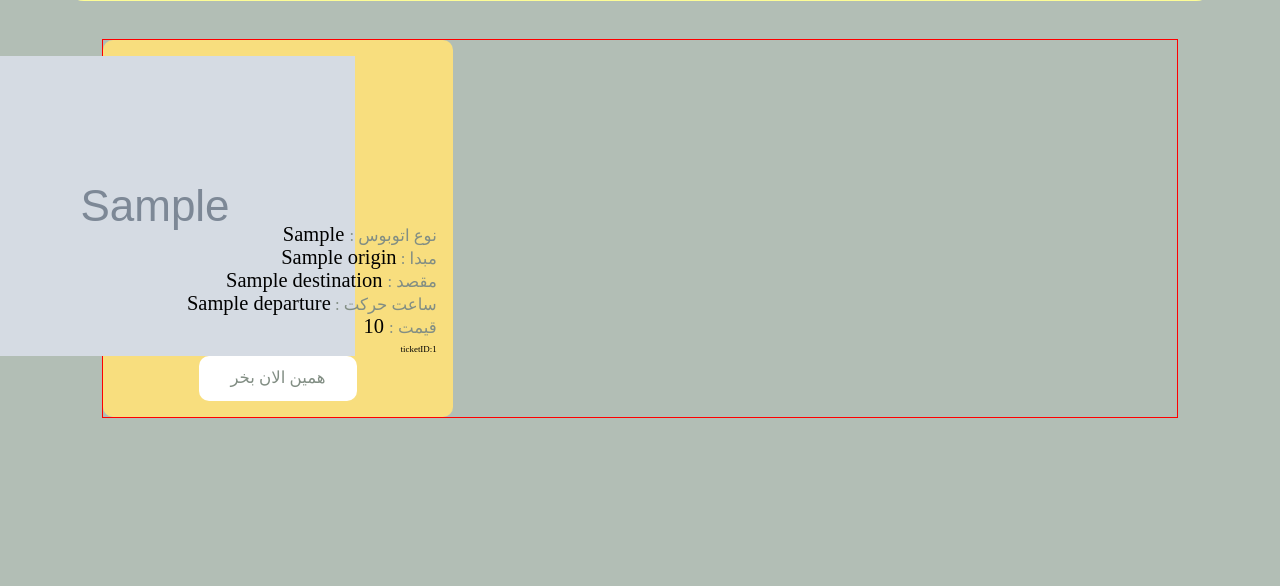
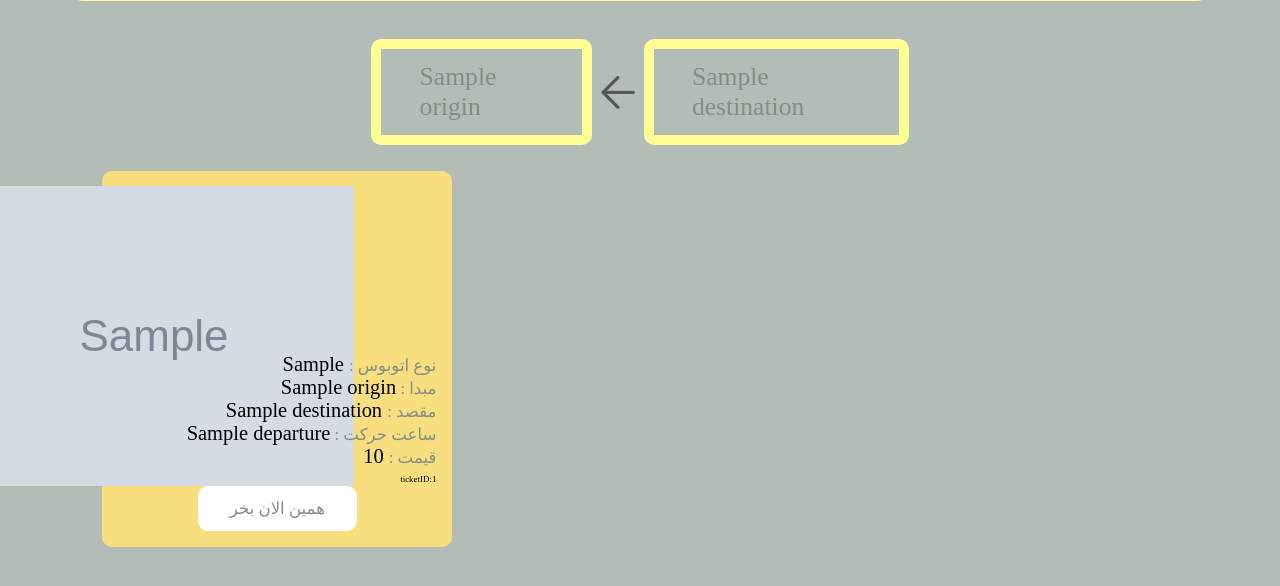
Before and after one commit to im-ali-f/oniBus, a Django app: template oniBusApp/templates/oniBusApp/searchPage.html in a window 1280 px wide. Shown: the part 63-649 px from the top of the page. Run offline with Django 3.2, Linux system fonts and the light colour scheme; the template is opened without the code that fills it: most values are stand-ins (such as "Sample title", 1, 10 or a date in 2020); grey boxes marked "Sample" are stand-in pictures; some web fonts are replaced.

Commit message:
search page changed + some changes in view .py

```diff
--- a/oniBusApp/static/oniBusApp/searchPage.css
+++ b/oniBusApp/static/oniBusApp/searchPage.css
@@ -30,7 +30,6 @@
   }
 
 .ticketHolder{
-    border: 1px solid red;
     display: grid;
     grid-template-columns: 29fr 29fr 29fr;
     column-gap: 1vw;
@@ -105,9 +104,32 @@
     background-color:var(--mainGrayColor);
     cursor: default;
     color: white;
+    pointer-events: none;
 }
 .deactiveBTN:hover{
     background-color:var(--mainGrayColor);
     cursor: default;
     color: white;
 }
+.originDestinationSection{
+    display: flex;
+    flex-direction: row;
+    justify-content: space-evenly;
+    align-items: center;
+    width: 50%;
+    margin: auto;
+    margin-bottom: 2vw;
+}
+.originFinalDestinationP{
+    display: inline;
+    border-radius: 10px;
+    border: 10px solid var(--mainYellowColor);
+    font-family: fontBold;
+    font-size: 2vw;
+    color: var(--mainGrayColor);
+    padding: 1vw 3vw;
+}
+.material-symbols-rounded{
+    font-size: 4vw !important;
+    color: var(--grayText);
+}
--- a/oniBusApp/templates/oniBusApp/searchPage.html
+++ b/oniBusApp/templates/oniBusApp/searchPage.html
@@ -3,9 +3,16 @@
 
 {% block insideHead %}
     <link rel="stylesheet" href="{% static "oniBusApp/searchPage.css" %}">
+    <link rel="stylesheet" href="https://fonts.googleapis.com/css2?family=Material+Symbols+Rounded:opsz,wght,FILL,GRAD@48,600,0,0" />
+
 {% endblock %}
 
 {% block insideBody %}
+<div class="originDestinationSection">
+    <p class="origin originFinalDestinationP">{{ origin }}</p>
+    <i class="material-symbols-rounded">arrow_back</i>
+    <p class="finalDestination originFinalDestinationP">{{ destination }}</p>
+</div>
 <div class="ticketHolder">
    {% for ticket in data %}
     <div class="ticket {{ ticket.isActive }}" id="{{ticket.ticketId}}">
@@ -23,7 +30,7 @@
 
             <p class="id ticketInfoP">ticketID:{{ ticket.ticketId }}</p>
         </div>
-        <a class="ticketInfoP ticketBTN" value="{{ ticket.ticketId }}">همین الان بخر</a>
+        <a href="#" class="ticketInfoP ticketBTN" value="{{ ticket.ticketId }}">همین الان بخر</a>
     </div>
    {% endfor %}
 
--- a/oniBusApp/views.py
+++ b/oniBusApp/views.py
@@ -19,8 +19,11 @@ def viewSearch(request):
         {"ticketId": 4, "origin": "qazvin", "destination": "tehran", "busType": "volvo","busOrCompanyImg":"", "departure": "20:11","price": "210000", "isActive": "active"},
         {"ticketId": 5, "origin": "qazvin", "destination": "tehran", "busType": "volvo","busOrCompanyImg":"", "departure": "20:11","price": "210000", "isActive": "deactive"},
     ]
-    print(request.POST)
+    reqData = request.POST
     context={
+        "origin":reqData["originDestination"],
+        "destination":reqData["finalDestination"],
         "data":data
     }
+    print(context)
     return render(request,"oniBusApp/searchPage.html",context)
```
